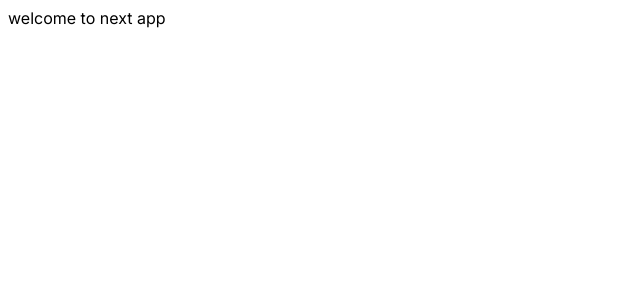
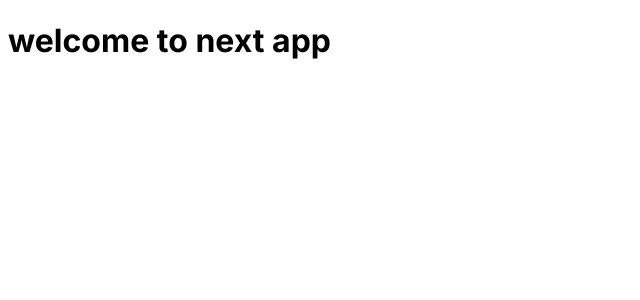
Before and after one commit to Nazim6269/nextjs_practice, a Next.js app: page / in a window 1280 px wide. Shown: the top 300 px of the page, without its empty margins (0-640 px from the left). Built offline with nearby package versions, Linux system fonts and the light colour scheme.

Commit message:
added file colocation func

```diff
--- /dev/null
+++ b/app/dashboard/line-chart.tsx
@@ -0,0 +1,5 @@
+const LineChart = () => {
+  return <div>LineChart</div>;
+};
+
+export default LineChart;
--- /dev/null
+++ b/app/dashboard/page.tsx
@@ -0,0 +1,9 @@
+const BarChart = () => {
+  return <div>BarChart</div>;
+};
+
+const Dashboard = () => {
+  return <div>Dashboard</div>;
+};
+
+export default Dashboard;
--- a/app/page.tsx
+++ b/app/page.tsx
@@ -1,3 +1,7 @@
 export default function Page() {
-  return <div>welcome to next app</div>;
+  return (
+    <div>
+      <h1>welcome to next app</h1>
+    </div>
+  );
 }
```
